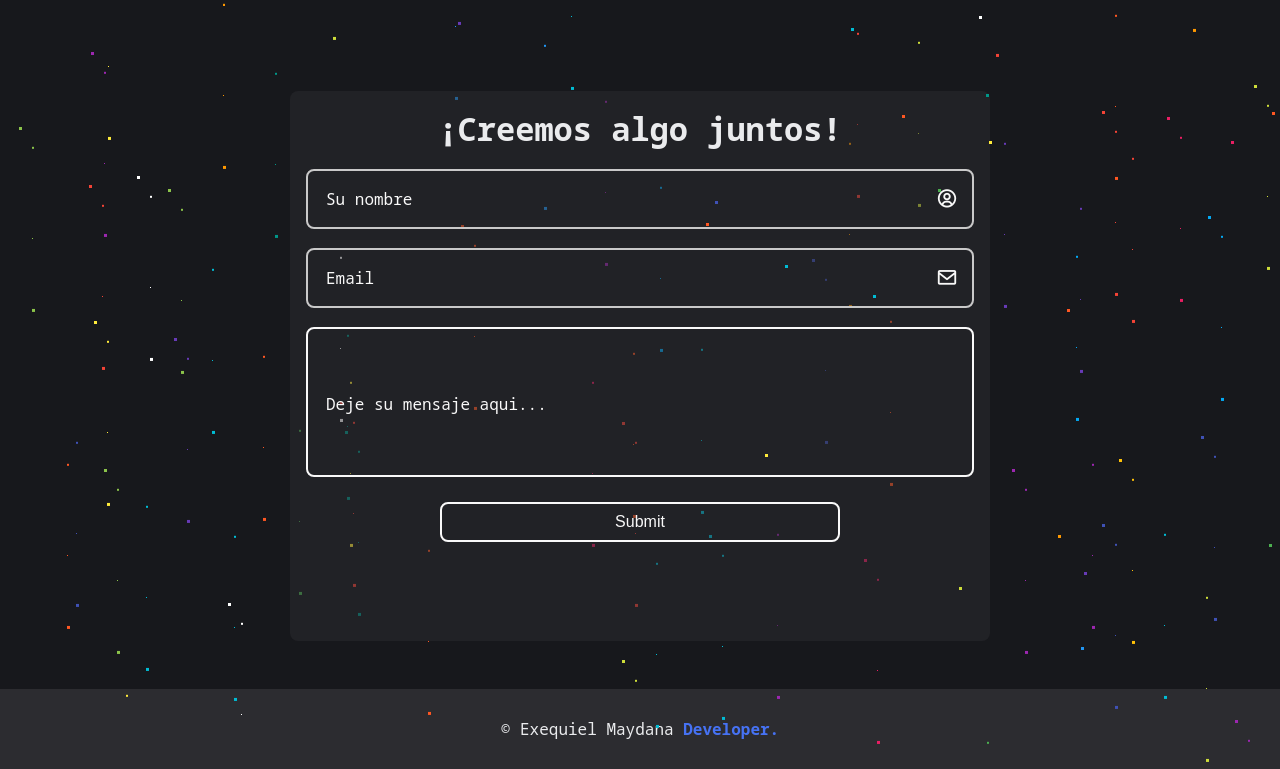
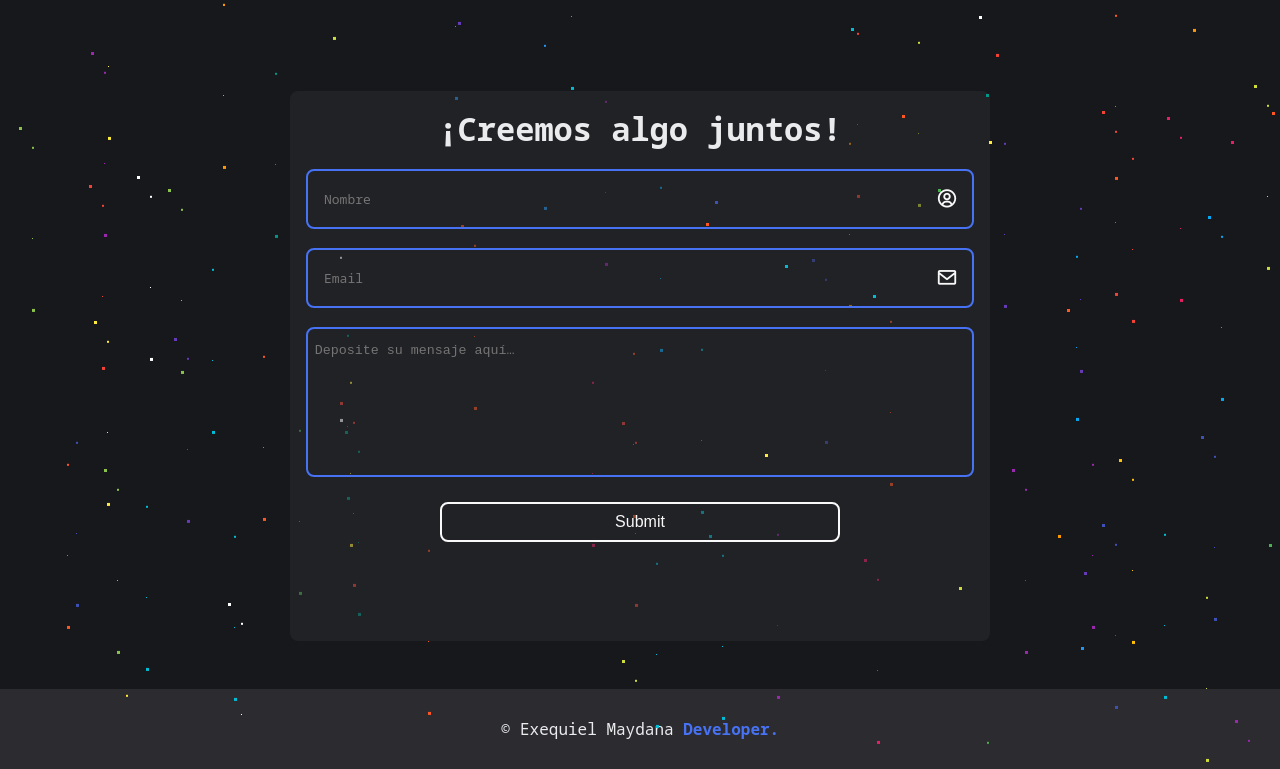
Before and after one commit to ExequielMaydana/portafolio-react, a React (Vite) app: page / in a window 1280 px wide. Shown: the part 2213-2982 px from the top of the page. Built offline with nearby package versions, Linux system fonts and the light colour scheme.

Commit message:
validateform

```diff
--- a/src/components/contact/From.jsx
+++ b/src/components/contact/From.jsx
@@ -4,6 +4,7 @@ import ThemeContext from "../utils/ThemeContext";
 import "./style/styleForm.css";
 import { motion, useAnimation } from "framer-motion";
 import { useInView } from "react-intersection-observer";
+import { useForm } from "react-hook-form";
 
 const boxVariant = {
   visible: { opacity: 1, scale: 1, transition: { duration: 0.5 } },
@@ -13,11 +14,7 @@ const boxVariant = {
 const From = () => {
   const { theme } = useContext(ThemeContext);
 
-  const [valueName, setValueName] = useState("");
-  const [valueEmail, setValueEmail] = useState('');
-  const [valueTextArea, setValueTextArea] = useState("");
-
-  console.log(valueEmail);
+  const {handleSubmit, register, reset } = useForm()
 
   //Para hacer las validaciones del nombre, email, y textarea.
   const [login, setLogin] = useState('')
@@ -28,22 +25,19 @@ const From = () => {
   const [errorMensaje, setErrorMensaje] = useState(false)
 
 
-  const handleClick = () => {
+  const submit = data => {
     const regexEmail =  /^(([^<>()\[\]\\.,;:\s@”]+(\.[^<>()\[\]\\.,;:\s@”]+)*)|(“.+”))@((\[[0–9]{1,3}\.[0–9]{1,3}\.[0–9]{1,3}\.[0–9]{1,3}])|(([a-zA-Z\-0–9]+\.)+[a-zA-Z]{2,}))$/;
-    const email = valueEmail;
-    const messsageUser = valueTextArea;
-    console.log(email);
-    if(valueName.length <= 5 || valueName.length > 10){
+    if(data.nombre.length <= 5 || data.nombre.length > 10){
       setErrorName(true)
       setTimeout(() => {
         setErrorName(false);
       }, 5000);
-    }else if(!regexEmail.test(email)){
+    }else if(!regexEmail.test(data.email)){
       setErrorEmail(true)
       setTimeout(() => {
         setErrorEmail(false);
       }, 5000);
-    }else if(messsageUser.length == 0){
+    }else if(data.mensaje.length == 0){
         setErrorMensaje(true)
         setTimeout(() => {
           setErrorMensaje(false);
@@ -74,6 +68,7 @@ const From = () => {
         className="container-form"
       >
         <form
+          onSubmit={handleSubmit(submit)}
           className={`form ${theme === "bg-light" && "form-light"}`}
           method="POST"
         >
@@ -82,54 +77,41 @@ const From = () => {
           <div className="form-item">
             <input
               name="name"
-              onChange={(e) => setValueName(e.target.value)}
-              className={`${valueName ? "has-value has-value-input" : ""} ${
-                theme === "bg-light" && "has-value-light has-value-light"
-              }`}
-              value={valueName}
-              id="textbox"
+              className="has-value has-value-input"
               type="text"
               autoComplete="off"
               required={true}
+              placeholder="Nombre"
+              {...register("nombre")}
             />
             <span>
               <i className="bx bx-user-circle"></i>
             </span>
-            <label htmlFor="textbox">Su nombre</label>
           </div>
           <div className="form-item">
             <input
               name="email"
-              onChange={(e) => setValueEmail(e.target.value)}
-              className={`${valueEmail ? "has-value has-value-input" : ""} ${
-                theme === "bg-light" && "has-value-light has-value-light"
-              }`}
-              value={valueEmail}
-              id="textbox"
-              type="text"
+              className="has-value has-value-input"
+              type="email"
               autoComplete="off"
               required={true}
+              placeholder="Email"
+              {...register("email")}
             />
             <span>
               <i className="bx bx-envelope"></i>
             </span>
-            <label htmlFor="textbox">Email</label>
           </div>
           <div className="form-item">
             <textarea
               name="message"
-              onChange={(e) => setValueTextArea(e.target.value)}
-              className={`${valueTextArea ? "has-value-text" : ""} ${
-                theme === "bg-light" && "has-value-text-light"
-              }`}
-              value={valueTextArea}
-              id="textbox"
+              className="has-value has-value-input"
               required={true}
+              placeholder="Deposite su mensaje aquí…"
+              {...register("mensaje")}
             ></textarea>
-            <label htmlFor="textbox">Deje su mensaje aqui...</label>
           </div>
           <button
-          onClick={handleClick}
             type={login}
             className={`form-btn ${theme === "bg-light" && "form-btn-light"}`}
           >
--- a/src/components/contact/style/styleForm.css
+++ b/src/components/contact/style/styleForm.css
@@ -46,20 +46,13 @@
     font-size: 13px;
 }
 
-.form-item :is(label, span) {
+.form-item :is(span) {
     position: absolute;
     top: 50%;
     translate: 0 -50%;
     pointer-events: none;
     color: #f9f9f9;
     transition: 0.3s;
-}
-
-.form-item > label {
-    left: 10px;
-    translate: 0 -50%;
-    padding: 0px 10px;
-    font-size: 0.6em;
 }
 
 .form-item > span {
@@ -75,12 +68,6 @@
     color: #f9f9f9;
 }
 
-.form-item > :is(input:focus, .has-value, .has-value-input) ~ label {
-    background: #151515;
-    color: rgba(255, 255, 255, 0.75);
-    translate: 0 -22px;
-}
-
 .form-item > textarea{
     width: 100%;
     height: 60px;
@@ -92,19 +79,8 @@
     border-radius: 8px;
 }
 
-.form-item > textarea + label {
-    font-size: 0.6em;
-    height: 15px;
-}
-
 .form-item > :is(textarea:focus, .has-value-text){
     border-color: #4672f3;
-}
-
-.form-item > :is(textarea:focus, .has-value-text) ~ label {
-    background: #151515;
-    color: rgba(255, 255, 255, 0.75);
-    translate: 0 -40px;
 }
 
 
@@ -151,38 +127,19 @@
         height: 40px;
     }
 
-    .form-item > label {
-        font-size: 0.8em;
-    }
-
     .form-item > span {
         right: 16px;
         font-size: 1.3em;
     }
 
 
-    .form-item > :is(input:focus, .has-value, .has-value-input) ~ label {
-        translate: 0 -30px;
-    }
-
     .form-item > textarea{
         height: 90px;
-    }
-
-    .form-item > textarea + label {
-        font-size: 0.8em;
-        height: 20px;
     }
 
     .form-btn{
         height: 2.5em;
         font-size: 1em;
-    }
-
-    .form-item > :is(textarea:focus, .has-value-text) ~ label {
-        background: #151515;
-        color: rgba(255, 255, 255, 0.75);
-        translate: 0 -60px;
     }
 
     .form-item-error{
@@ -205,9 +162,6 @@
         height: 40px;
     }
 
-    .form-item > label {
-        font-size: 16px;
-    }
 
     .form-item > span {
         right: 16px;
@@ -222,18 +176,6 @@
     .form-btn{
         height: 2.5em;
         font-size: 1em;
-    }
-
-    .form-item > :is(input:focus, .has-value, .has-value-input) ~ label {
-        translate: 0 -35px;
-    }
-
-    .form-item > :is(textarea:focus, .has-value-text) ~ label {
-        translate: 0 -65px;
-    }
-    .form-item > textarea + label {
-        font-size: 1em;
-        height: 25px;
     }
 
 
@@ -263,14 +205,6 @@
         font-size: 1em;
     }
 
-    .form-item > :is(input:focus, .has-value, .has-value-input) ~ label {
-        translate: 0 -40px;
-    }
-
-    .form-item > :is(textarea:focus, .has-value-text) ~ label {
-        translate: 0 -90px;
-    }
-
     .form-item > textarea{
         padding: 1em 0 0 0.5em;
     }
```
